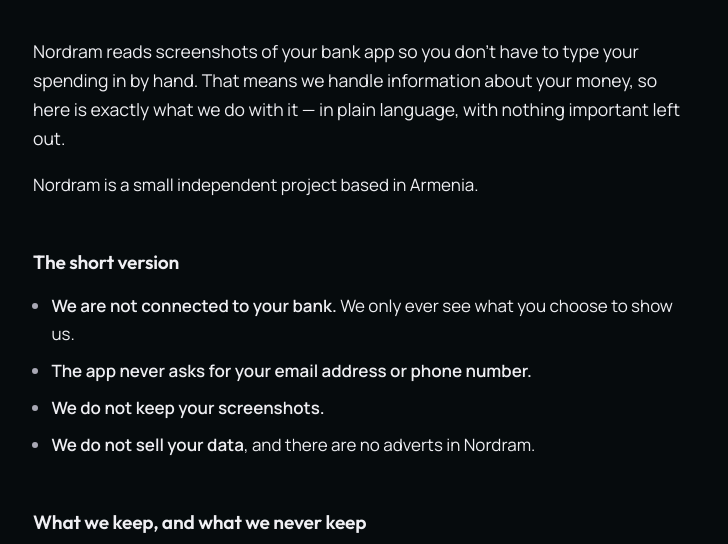
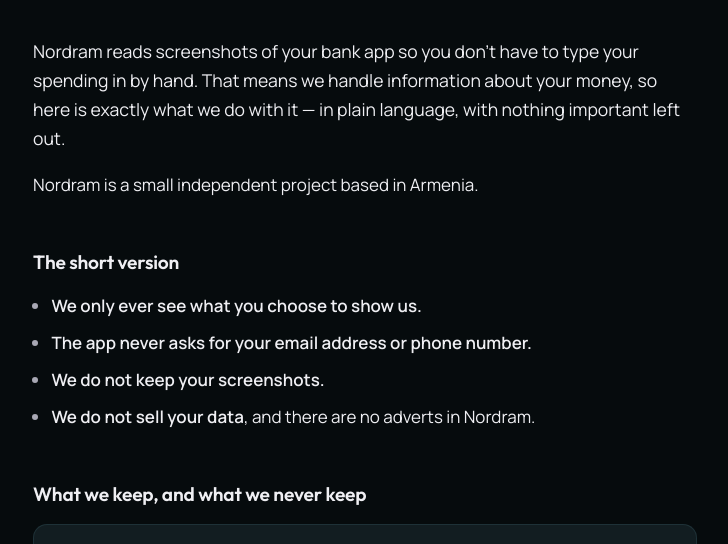
Before and after one commit to nordram-am/nordram-am.github.io, a plain HTML site: page privacy.html in a window 1280 px wide. Shown: the part 188-732 px from the top of the page, without its empty margins (275-1003 px from the left). Drawn offline with Linux system fonts and the light colour scheme.

Commit message:
Drop the remaining "not connected to your bank" claims
Founder said yes to removing the claim everywhere it is still made:
- Meta descriptions: index.html drops «Առանց բանկին միանալու և »
  (now ends «Առանց էլ. փոստի հասցեի։»); en/index.html drops
  "No bank connection, " (now ends "No email address.").
- Privacy policies, "The short version" first bullet, in both
  languages in this one commit: the bank sentence is removed and the
  remaining sentence is bolded on its own.
  privacy.html:123 -> "We only ever see what you choose to show us."
  hy/privacy.html:129 -> «Մենք տեսնում ենք միայն այն, ինչ դուք
  որոշում եք ցույց տալ մեզ։»

Other "bank" mentions in the policies (bank-app screenshots, never
asking for a card, PIN or bank login) describe content, not a
connection, and are unchanged. og:description and the hero lede are
unchanged. The "Last updated" date is unchanged (2026-11-22 on both).

Co-Authored-By: Claude Opus 5.5 <noreply@anthropic.com>

```diff
--- a/privacy.html
+++ b/privacy.html
@@ -120,7 +120,7 @@
 
 <h2>The short version</h2>
 <ul>
-  <li><strong>We are not connected to your bank.</strong> We only ever see what you choose to show us.</li>
+  <li><strong>We only ever see what you choose to show us.</strong></li>
   <li><strong>The app never asks for your email address or phone number.</strong></li>
   <li><strong>We do not keep your screenshots.</strong></li>
   <li><strong>We do not sell your data</strong>, and there are no adverts in Nordram.</li>
```
Also changed, not shown: en/index.html (+1 -1 lines), hy/privacy.html (+1 -1 lines), index.html (+1 -1 lines).
